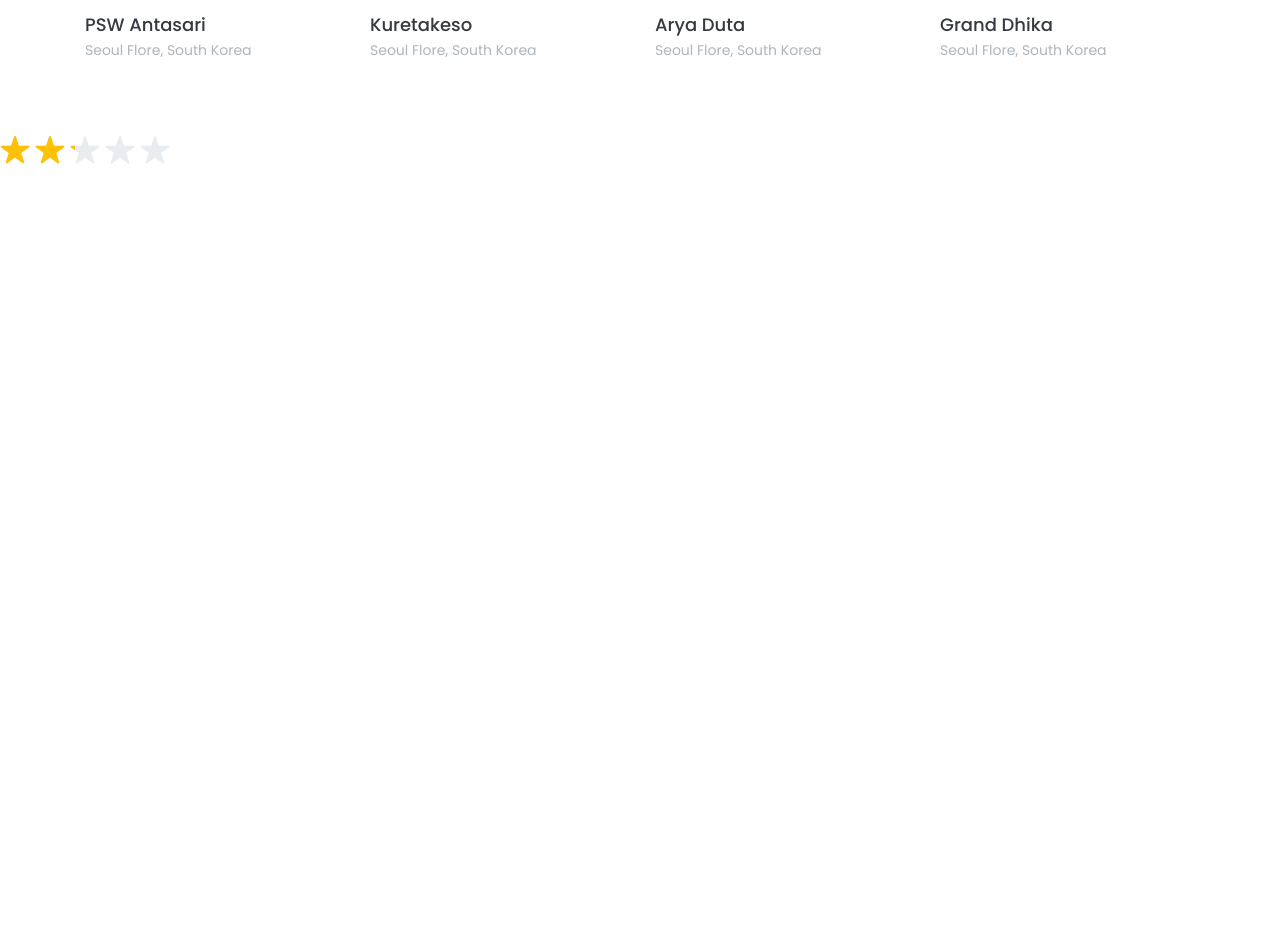
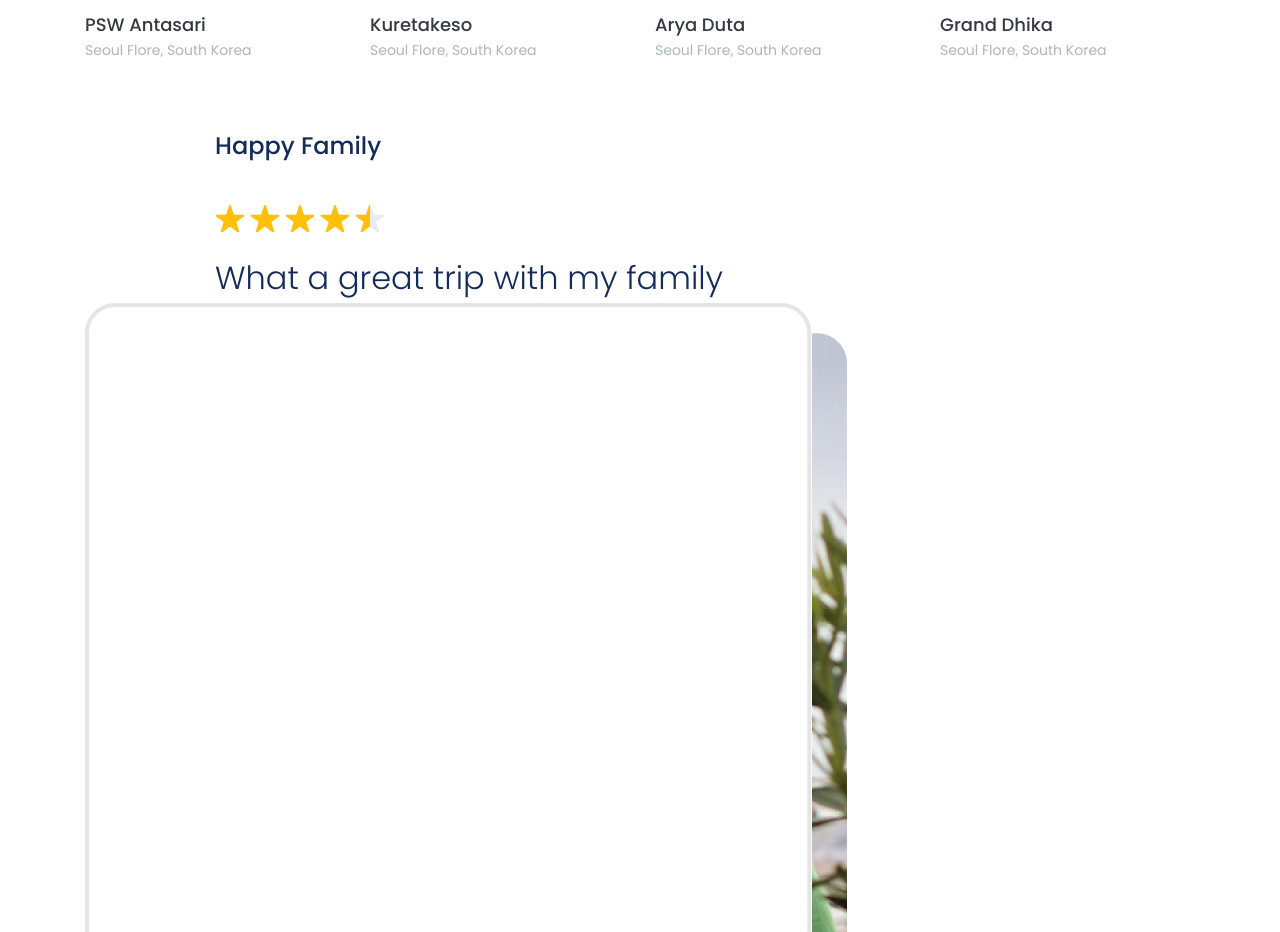
Before and after one commit to savirafatika/Staycation-BWAMERN, a React (Create React App) app: page / in a window 1280 px wide. Shown: the part 2140-3072 px from the top of the page. Before the commit the page ends 2314 px from the top, so only its background shows below. Built offline with nearby package versions, Linux system fonts and the light colour scheme.

Commit message:
add component testimonal

```diff
--- a/src/pages/LandingPage.js
+++ b/src/pages/LandingPage.js
@@ -20,7 +20,7 @@
             <Hero refMostPicked={this.refMostPicked} data={landingPage.hero} />
             <MostPicked refMostPicked={this.refMostPicked} data={landingPage.mostPicked} />
             <Categories data={landingPage.categories} />
-            <Testimony></Testimony>
+            <Testimony data={landingPage.testimonial} />
          </>
       );
    }
--- a/src/parts/Testimony.js
+++ b/src/parts/Testimony.js
@@ -1,10 +1,39 @@
 import React from 'react'
+
+import TestimonyAccent from 'assets/images/testimonial-landingpages-frame.jpg'
+
 import Star from 'elements/Star'
+import Button from 'elements/Button'
 
-export default function Testimony() {
+export default function Testimony({data}) {
    return (
-      <div>
-         <Star value={2.25} width={35} height={35} spacing={4}></Star>
-      </div>
+      <section className="container">
+         <div className="row align-items-center">
+            <div className="col-auto" style={{ marginRight: 70 }}>
+               <div className="testimonial-hero" style={{ margin: `30px 0 0 30px` }}>
+                  <img src={data.imageUrl} alt="Testimonial" className="position-absolute" style={{ zIndex: 1 }} />
+                  <img src={TestimonyAccent} alt="Testimonial frame" className="position-absolute" style={{ margin: `-30px 0 0 -30px`, zIndex: 1 }} />
+               </div>
+            </div>
+            <div className="col-6">
+               <h4 style={{ marginBottom: 40 }}>
+                  {data.name}
+               </h4>
+               <Star value={data.rate} width={35} height={35} spacing={4}></Star>
+               <h5 className="h2 font-weight-light line-height-2 my-3">
+                  {data.content}
+               </h5>
+               <span className="text-gray-500">
+                  {data.familyName}, {data.familyOccupation}
+               </span>
+
+               <div>
+                  <Button className="btn px-5" style={{ marginTop: 40 }} hasShadow isPrimary type="link" href={`/testimonial/${data._id}`} >
+                     Read Their Story
+                  </Button>
+               </div>
+            </div>
+         </div>
+      </section>
    )
 }
```
Also changed, not shown: src/assets/images/testimonial-landingpages-frame.jpg (renamed from public/images/testimonial-landingpages-frame.jpg).
